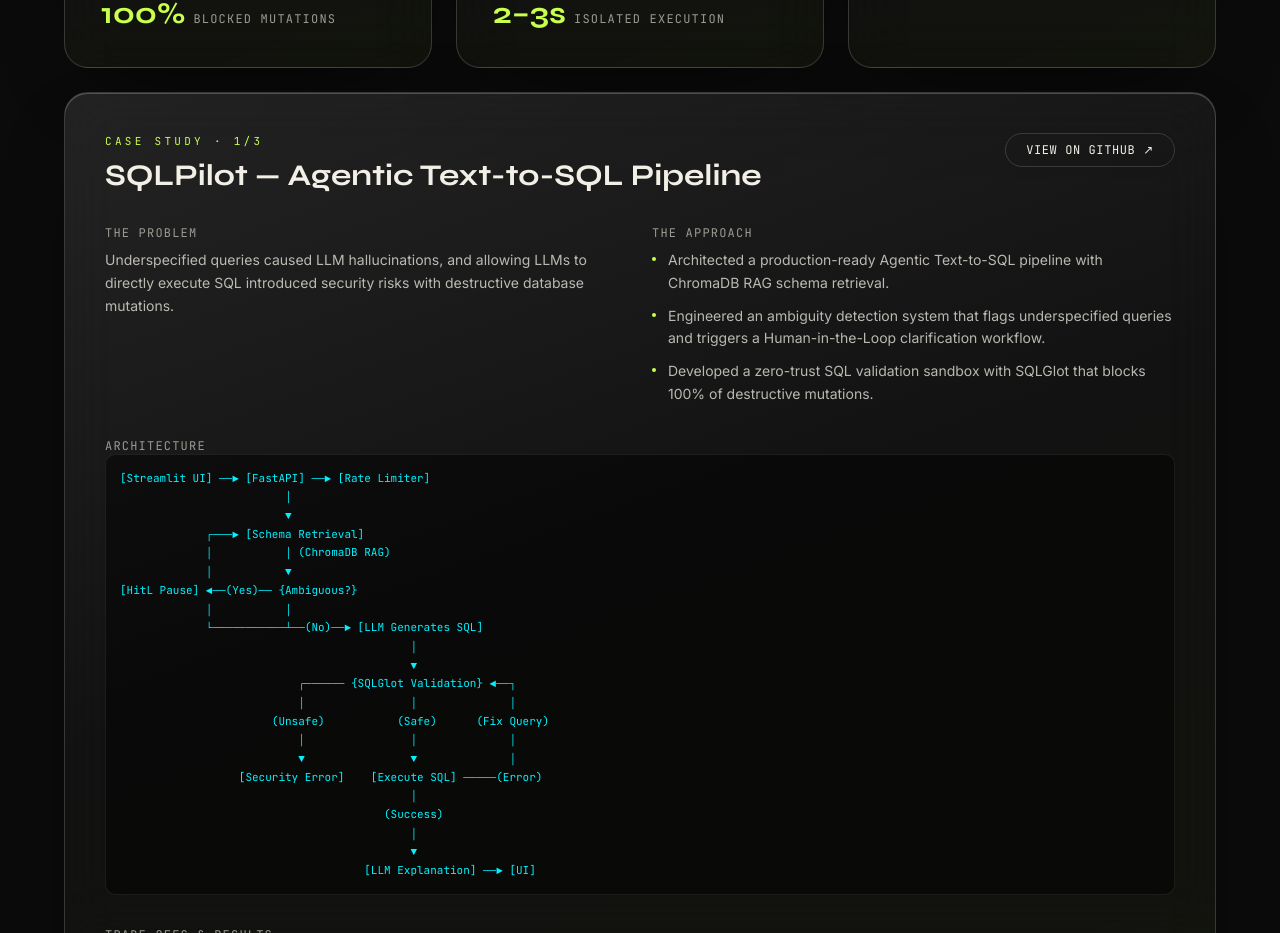
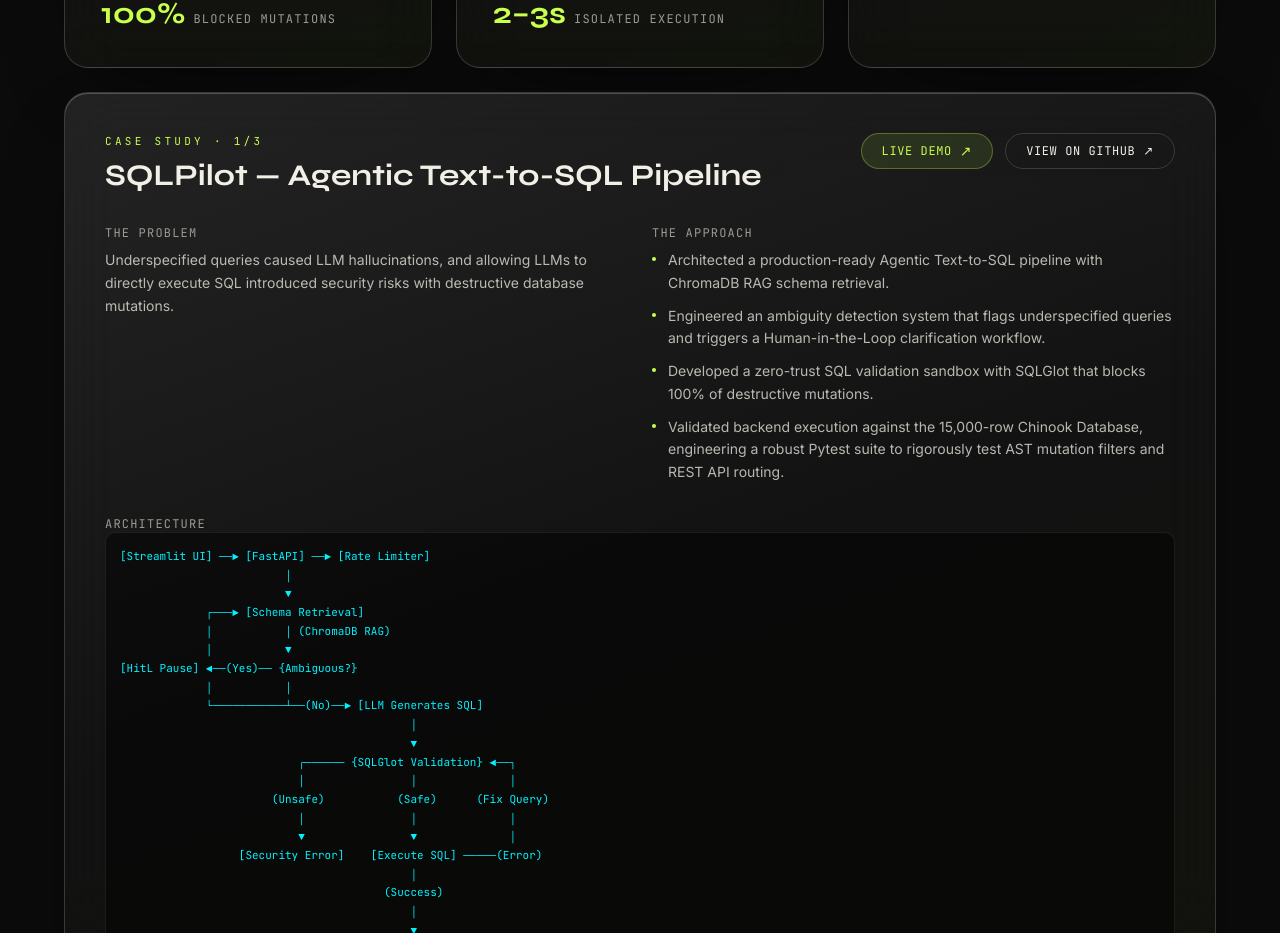
Before and after one commit to bhandari16arjun/portfolio, a React (Vite) app: page / in a window 1280 px wide. Shown: the part 6540-7473 px from the top of the page. Built offline with nearby package versions, Linux system fonts and the light colour scheme.

Commit message:
Add Live Demo button and Pytest testing bullet to SQLPilot project

```diff
--- a/src/components/Projects.jsx
+++ b/src/components/Projects.jsx
@@ -134,6 +134,17 @@
               </p>
               <h3 className="mt-2 font-display text-2xl font-bold md:text-3xl">{project.title}</h3>
             </div>
+            <div className="flex gap-3">
+              {project.liveDemo && (
+                <a
+                  href={project.liveDemo}
+                  target="_blank"
+                  rel="noopener noreferrer"
+                  className="inline-flex items-center gap-2 rounded-full bg-accent/10 border border-accent/30 px-5 py-2 font-mono text-xs uppercase tracking-wider text-accent transition-colors hover:bg-accent/20 hover:border-accent"
+                >
+                  Live Demo <span className="text-[14px]">↗</span>
+                </a>
+              )}
               <a
                 href={project.link}
                 target="_blank"
@@ -142,6 +153,7 @@
               >
                 View on GitHub <span>↗</span>
               </a>
+            </div>
           </div>
 
           <div className="mt-8 grid gap-6 md:grid-cols-2">
--- a/src/data/content.js
+++ b/src/data/content.js
@@ -188,12 +188,14 @@
     metric: "100%",
     metricLabel: "blocked mutations",
     link: "https://github.com/bhandari16arjun/SqlPilot",
+    liveDemo: "https://sqlpilot-z317.onrender.com",
     problem:
       "Underspecified queries caused LLM hallucinations, and allowing LLMs to directly execute SQL introduced security risks with destructive database mutations.",
     approach: [
       "Architected a production-ready Agentic Text-to-SQL pipeline with ChromaDB RAG schema retrieval.",
       "Engineered an ambiguity detection system that flags underspecified queries and triggers a Human-in-the-Loop clarification workflow.",
       "Developed a zero-trust SQL validation sandbox with SQLGlot that blocks 100% of destructive mutations.",
+      "Validated backend execution against the 15,000-row Chinook Database, engineering a robust Pytest suite to rigorously test AST mutation filters and REST API routing.",
     ],
     architecture: `[Streamlit UI] ──► [FastAPI] ──► [Rate Limiter]
                          │
```
Lines whose indentation alone changed are shown as unchanged.
